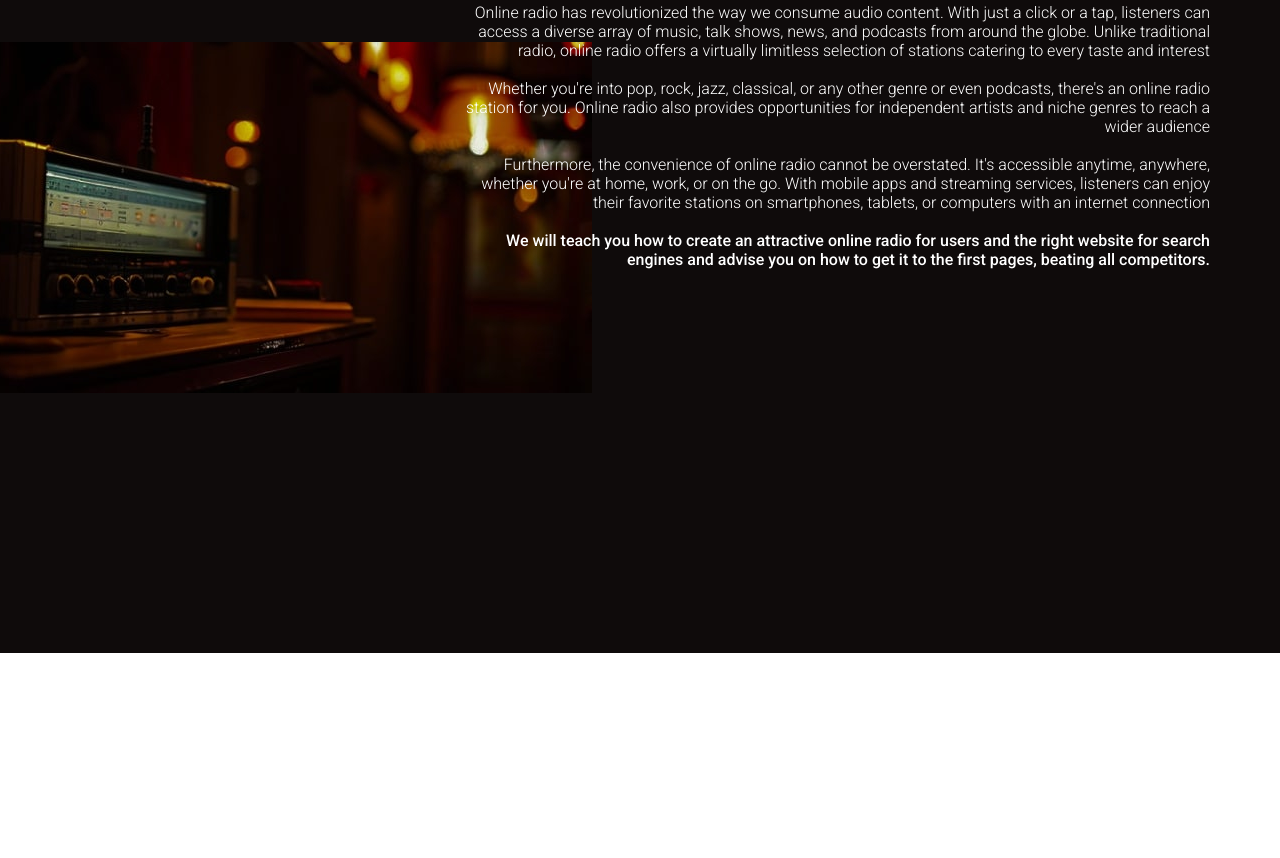
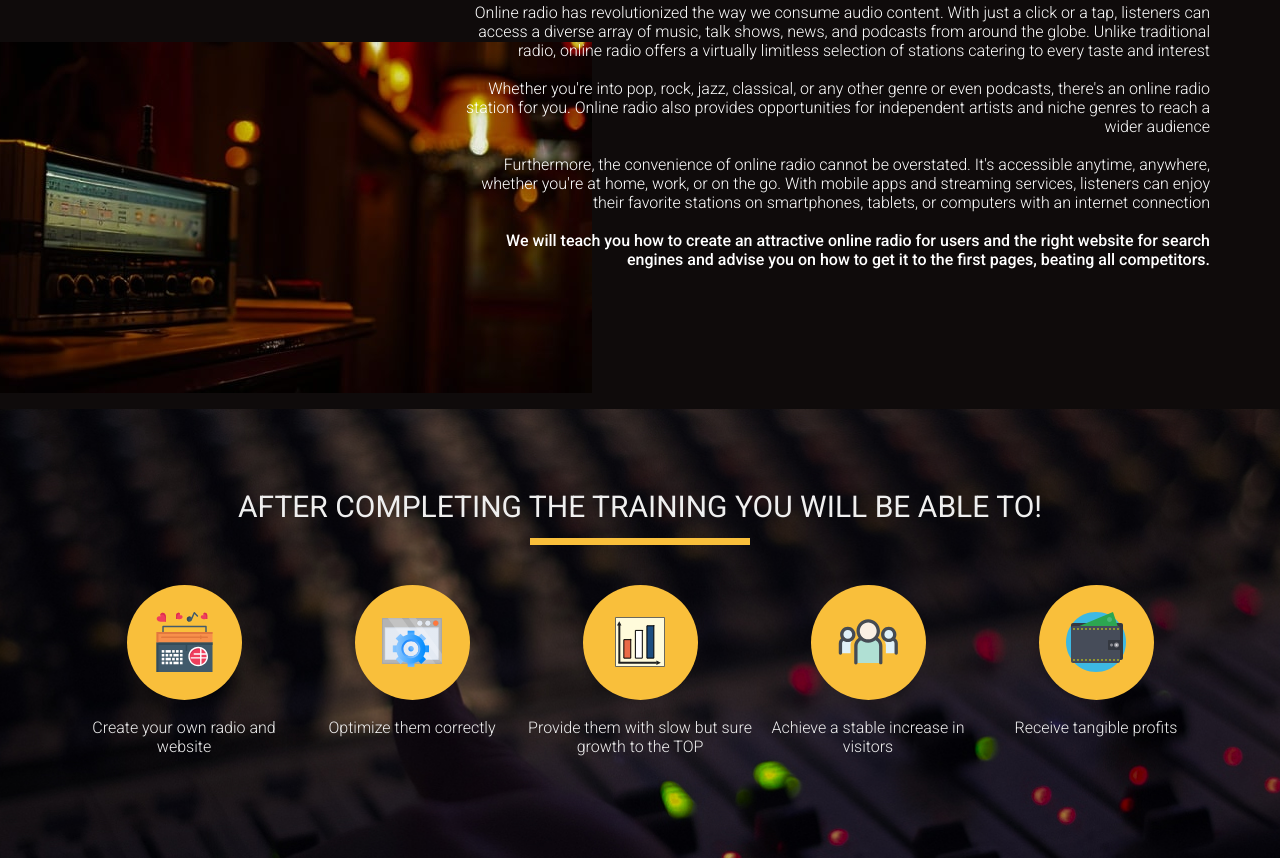
Before and after one commit to BohdanShaban/Radio_LandingPage, a website: page src/index.html in a window 1280 px wide. Shown: the part 1569-2427 px from the top of the page. Before the commit the page ends 2222 px from the top, so only its background shows below. Drawn offline with Linux system fonts and the light colour scheme.

Commit message:
4-th Section Finished

```diff
--- a/src/index.html
+++ b/src/index.html
@@ -94,8 +94,51 @@
       <p class="info__text medium">We will teach you how to create an attractive online radio for users and the right
         website for search engines and
         advise you on how to get it to the first pages, beating all competitors.</p>
+    </div>
+  </section>
 
+  <section class="forthSection skills">
+    <div class="container">
+      <h2 class="skills__title">After completing the training you will be able to!</h2>
+      <div class="yellowDivider"></div>
 
+      <div class="skills__wrapper">
+
+        <div class="skill__item">
+          <div class="skill__yellowCircle">
+            <img src="icons/skills/radio.svg" alt="Icon" class="skill__img">
+          </div>
+          <div class="skill__description">Create your own radio and website</div>
+        </div>
+
+        <div class="skill__item">
+          <div class="skill__yellowCircle">
+            <img src="icons/skills/optimization.svg" alt="Icon" class="skill__img">
+          </div>
+          <div class="skill__description">Optimize them correctly</div>
+        </div>
+
+        <div class="skill__item">
+          <div class="skill__yellowCircle">
+            <img src="icons/skills/chart.svg" alt="Icon" class="skill__img">
+          </div>
+          <div class="skill__description">Provide them with slow but sure growth to the TOP</div>
+        </div>
+
+        <div class="skill__item">
+          <div class="skill__yellowCircle">
+            <img src="icons/skills/people.svg" alt="Icon" class="skill__img">
+          </div>
+          <div class="skill__description">Achieve a stable increase in visitors</div>
+        </div>
+
+        <div class="skill__item">
+          <div class="skill__yellowCircle">
+            <img src="icons/skills/wallet.svg" alt="Icon" class="skill__img">
+          </div>
+          <div class="skill__description">Receive tangible profits </div>
+        </div>
+      </div>
     </div>
   </section>
 
--- a/src/sass/base/_variables.sass
+++ b/src/sass/base/_variables.sass
@@ -1,3 +1,3 @@
 $title-yellow: #f9bf3b
-$circle-yellow: #FFFB01
+$circle-yellow: #f9bf3b
 $white-text: #fff
--- /dev/null
+++ b/src/sass/elements/_yellowDivider.sass
@@ -0,0 +1,5 @@
+.yellowDivider
+  width: 220px
+  height: 7px
+  background-color: $title-yellow
+  margin: 14px auto 0 auto
--- /dev/null
+++ b/src/sass/sections/_forthSection.sass
@@ -0,0 +1,32 @@
+.forthSection
+  // min-height: 450px
+  background: url("../img/secondary_bg.jpg") center center / cover no-repeat
+  padding: 80px 0 102px 0
+  .skills__title
+    font-weight: 400
+    font-size: 30px
+    text-transform: uppercase
+    text-align: center
+    color: #efefef
+
+  .skills__wrapper
+    margin-top: 40px
+    display: flex
+    justify-content: space-around
+    .skill__item
+      width: 224px
+      .skill__yellowCircle
+        display: flex
+        justify-content: center
+        align-items: center
+        margin: 0 auto
+        width: 115px
+        height: 115px
+        border-radius: 50%
+        background-color: $circle-yellow
+      .skill__description
+        margin-top: 18px
+        font-weight: 300
+        font-size: 16px
+        text-align: center
+        color: #efefef
--- a/src/sass/sections/_secondSection.sass
+++ b/src/sass/sections/_secondSection.sass
@@ -9,11 +9,6 @@
     color: #252525
     text-transform: uppercase
     text-align: center
-  .yellowDivider
-    width: 220px
-    height: 7px
-    background-color: $title-yellow
-    margin: 14px auto 0 auto
   .intensive__subtitle
     margin-top: 15px
     font-weight: 500
--- a/src/sass/sections/_thirdSection.sass
+++ b/src/sass/sections/_thirdSection.sass
@@ -1,5 +1,5 @@
 .thirdSection
-  min-height: 564px
+  // min-height: 564px
   background-color: #0f0b0b
   padding: 100px 0 140px 0
   .container
--- a/src/sass/style.sass
+++ b/src/sass/style.sass
@@ -46,7 +46,9 @@ img
 @import 'base/mixins'
 
 @import 'elements/buttons'
+@import 'elements/yellowDivider'
 
 @import 'sections/homePage'
 @import 'sections/secondSection'
 @import 'sections/thirdSection'
+@import 'sections/forthSection'
```
Also changed, not shown: src/css/style.min.css.
